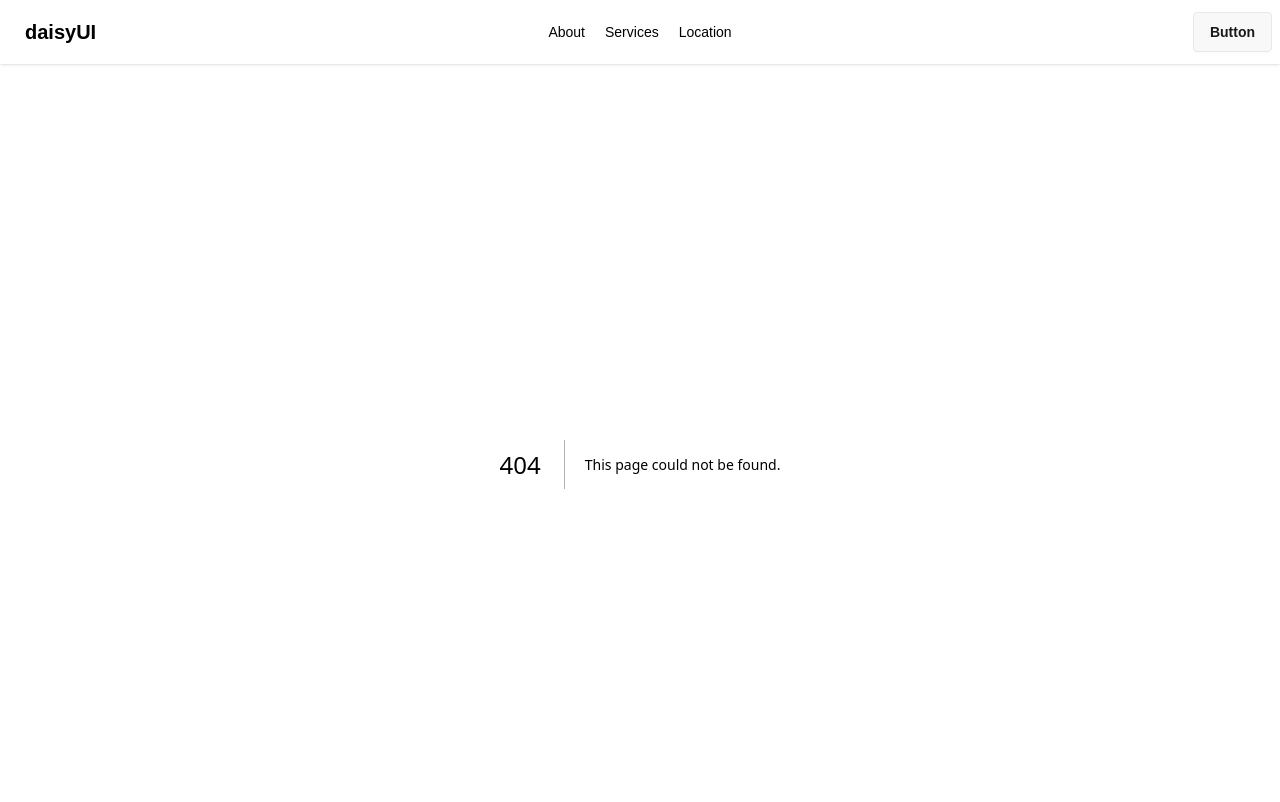
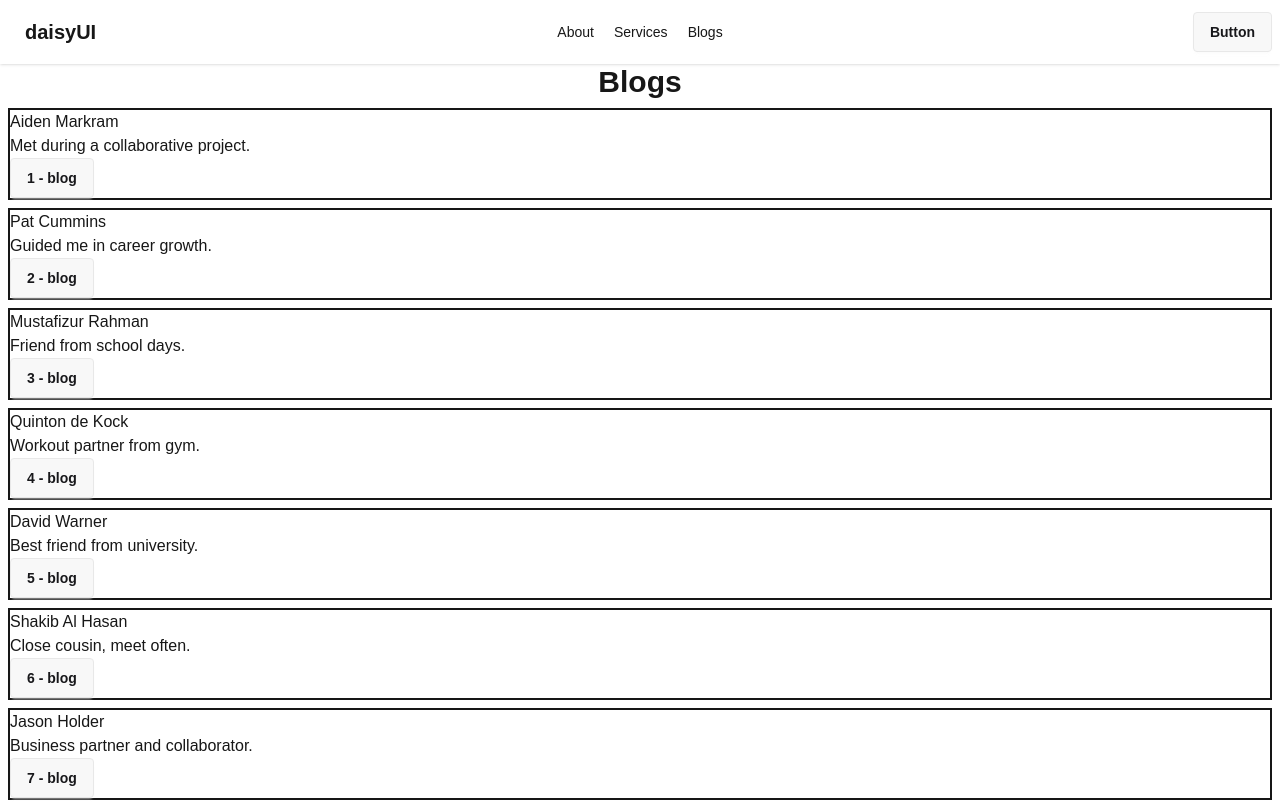
Before and after one commit to abdussattarsakil/first-next.js-project, a Next.js app: page /blogs in a window 1280 px wide. Before the commit this address had no page. Shown: the top 802 px of the page. Built offline with nearby package versions, Linux system fonts and the light colour scheme.

Commit message:
revise js map method

```diff
--- /dev/null
+++ b/src/app/blogs/page.jsx
@@ -0,0 +1,106 @@
+
+const page = () => {
+
+    const blogs = [
+        {
+            "id": 1,
+            "name": "Aiden Markram",
+            "picture": "https://i.pravatar.cc/400?img=54",
+            "email": "aiden.markram@example.com",
+            "days_since_contact": 9,
+            "status": "almost due",
+            "tags": ["colleague"],
+            "bio": "Met during a collaborative project.",
+            "goal": 9,
+            "next_due_date": "Jul 20, 2025"
+        },
+        {
+            "id": 2,
+            "name": "Pat Cummins",
+            "picture": "https://i.pravatar.cc/400?img=11",
+            "email": "pat.cummins@example.com",
+            "days_since_contact": 5,
+            "status": "on-track",
+            "tags": ["mentor"],
+            "bio": "Guided me in career growth.",
+            "goal": 10,
+            "next_due_date": "Jul 18, 2025"
+        },
+        {
+            "id": 3,
+            "name": "Mustafizur Rahman",
+            "picture": "https://i.pravatar.cc/400?img=12",
+            "email": "mustafizur.rahman@example.com",
+            "days_since_contact": 15,
+            "status": "overdue",
+            "tags": ["friend", "school"],
+            "bio": "Friend from school days.",
+            "goal": 10,
+            "next_due_date": "Jul 15, 2025"
+        },
+        {
+            "id": 4,
+            "name": "Quinton de Kock",
+            "picture": "https://i.pravatar.cc/400?img=13",
+            "email": "quinton.kock@example.com",
+            "days_since_contact": 7,
+            "status": "almost due",
+            "tags": ["friend"],
+            "bio": "Workout partner from gym.",
+            "goal": 8,
+            "next_due_date": "Jul 19, 2025"
+        },
+        {
+            "id": 5,
+            "name": "David Warner",
+            "picture": "https://i.pravatar.cc/400?img=14",
+            "email": "david.warner@example.com",
+            "days_since_contact": 11,
+            "status": "overdue",
+            "tags": ["friend", "college"],
+            "bio": "Best friend from university.",
+            "goal": 9,
+            "next_due_date": "Jul 17, 2025"
+        },
+        {
+            "id": 6,
+            "name": "Shakib Al Hasan",
+            "picture": "https://i.pravatar.cc/400?img=15",
+            "email": "shakib.hasan@example.com",
+            "days_since_contact": 6,
+            "status": "on-track",
+            "tags": ["family"],
+            "bio": "Close cousin, meet often.",
+            "goal": 10,
+            "next_due_date": "Jul 18, 2025"
+        },
+        {
+            "id": 7,
+            "name": "Jason Holder",
+            "picture": "https://i.pravatar.cc/400?img=55",
+            "email": "jason.holder@example.com",
+            "days_since_contact": 13,
+            "status": "overdue",
+            "tags": ["partner"],
+            "bio": "Business partner and collaborator.",
+            "goal": 9,
+            "next_due_date": "Jul 16, 2025"
+        },
+    ]
+
+    return (
+        <div>
+            <h1 className="font-bold text-3xl text-center">Blogs</h1>
+
+            {blogs.map(blog => <div key={blog.id}>
+                <div className="border-2 border-solid m-2">
+                    <h1>{blog.name}</h1>
+                    <h1>{blog.bio}</h1>
+                    <button className="btn">{blog.id} - blog</button>
+                </div>
+            </div>)}
+        </div>
+    );
+};
+
+export default page;
--- a/src/components/Navbar.jsx
+++ b/src/components/Navbar.jsx
@@ -6,7 +6,7 @@ const Navbar = () => {
     const list =<>
    <Link href={"/about"}>About</Link>
    <Link href={"/"}>Services</Link>
-   <Link href={"/"}>Location</Link>
+   <Link href={"/blogs"}>Blogs</Link>
     </>
 
     return (
@@ -24,7 +24,7 @@ const Navbar = () => {
                             {list}
                         </ul>
                     </div>
-                    <a className="btn btn-ghost text-xl">daisyUI</a>
+                    <Link href={"/"} className="btn btn-ghost text-xl">daisyUI</Link>
                 </div>
                 <div className="navbar-center hidden lg:flex">
                     <ul className="menu menu-horizontal px-1 gap-5">
```
